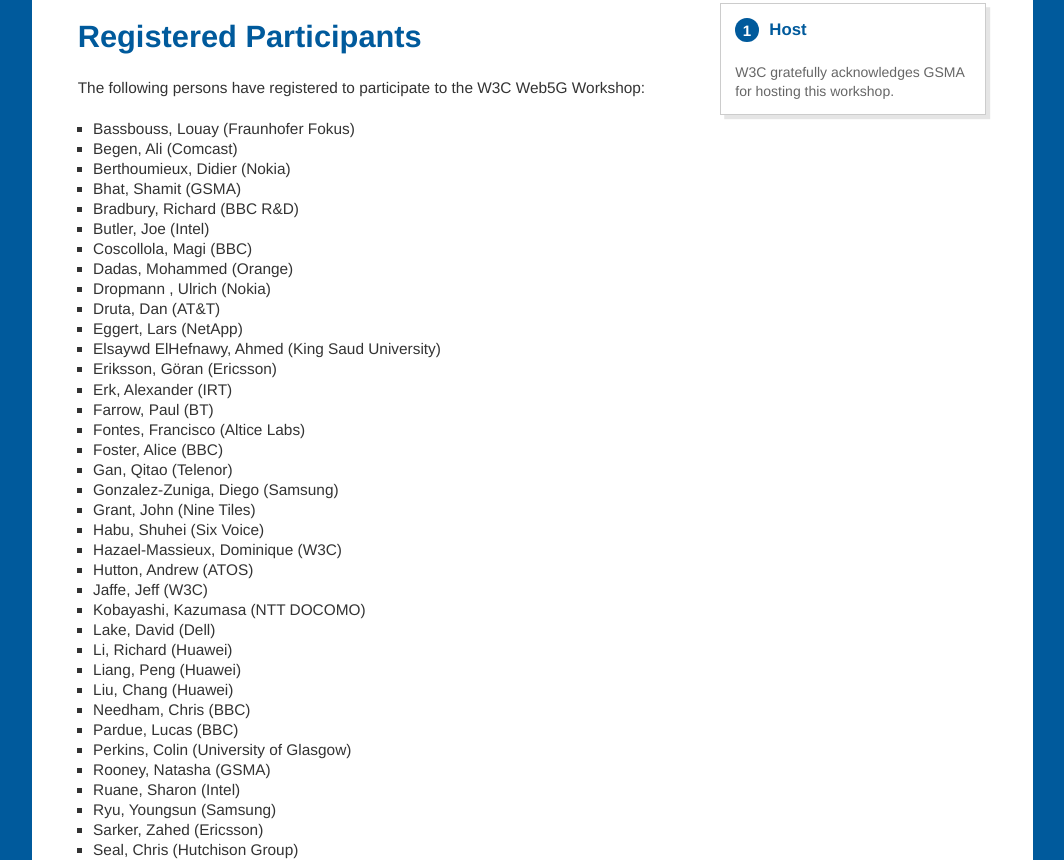
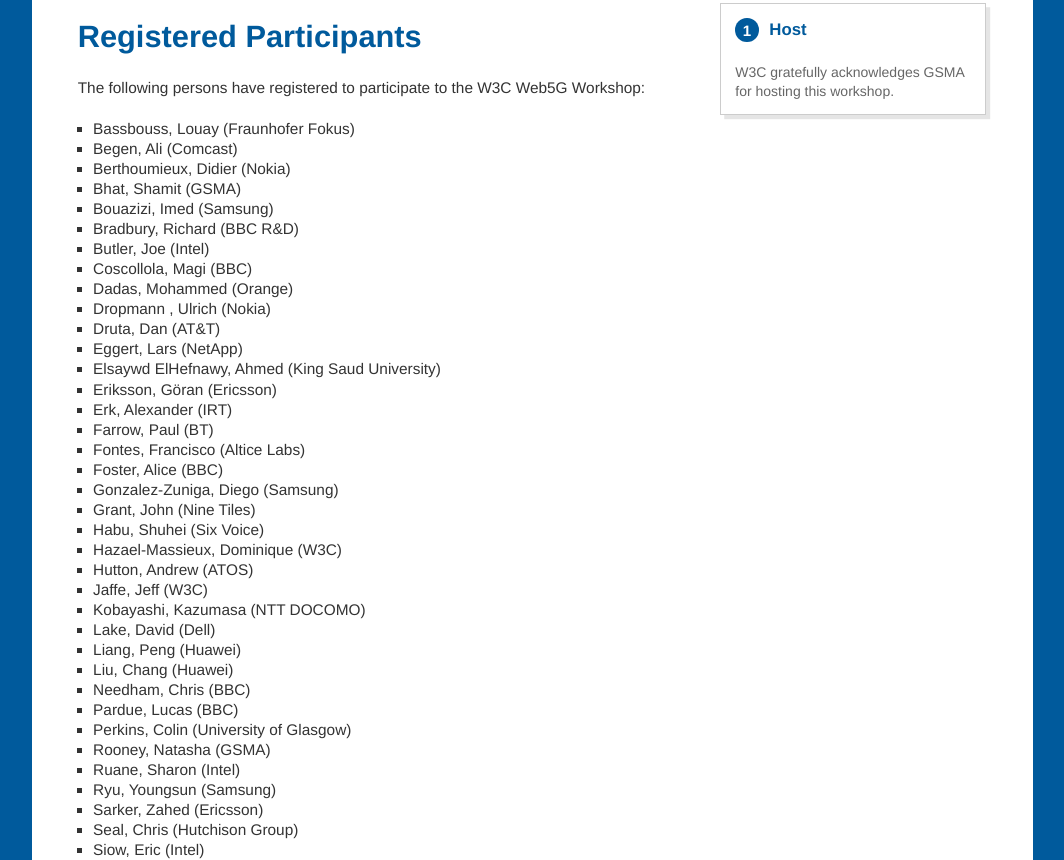
Before and after one commit to w3c/web5g-workshop, a plain HTML site: page participants.html in a window 1280 px wide. Shown: the part 537-1397 px from the top of the page, without its empty margins (108-1172 px from the left). Drawn offline with Linux system fonts and the light colour scheme.

Commit message:
Update to participants list

```diff
--- a/participants.html
+++ b/participants.html
@@ -54,6 +54,7 @@
         <li>Begen, Ali (Comcast)</li>
         <li>Berthoumieux, Didier (Nokia)</li>
         <li>Bhat, Shamit (GSMA)</li>
+        <li>Bouazizi, Imed (Samsung)
         <li>Bradbury, Richard (BBC R&amp;D)</li>
         <li>Butler, Joe (Intel)</li>
         <li>Coscollola, Magi (BBC)</li>
@@ -67,7 +68,6 @@
         <li>Farrow, Paul (BT)</li>
         <li>Fontes, Francisco (Altice Labs)</li>
         <li>Foster, Alice (BBC)</li>
-        <li>Gan, Qitao (Telenor)</li>
         <li>Gonzalez-Zuniga, Diego (Samsung)</li>
         <li>Grant, John (Nine Tiles)</li>
         <li>Habu, Shuhei (Six Voice)</li>
@@ -76,7 +76,6 @@
         <li>Jaffe, Jeff (W3C)</li>
         <li>Kobayashi, Kazumasa (NTT DOCOMO)</li>
         <li>Lake, David (Dell)</li>
-        <li>Li, Richard (Huawei)</li>
         <li>Liang, Peng (Huawei)</li>
         <li>Liu, Chang (Huawei)</li>
         <li>Needham, Chris (BBC)</li>
```
